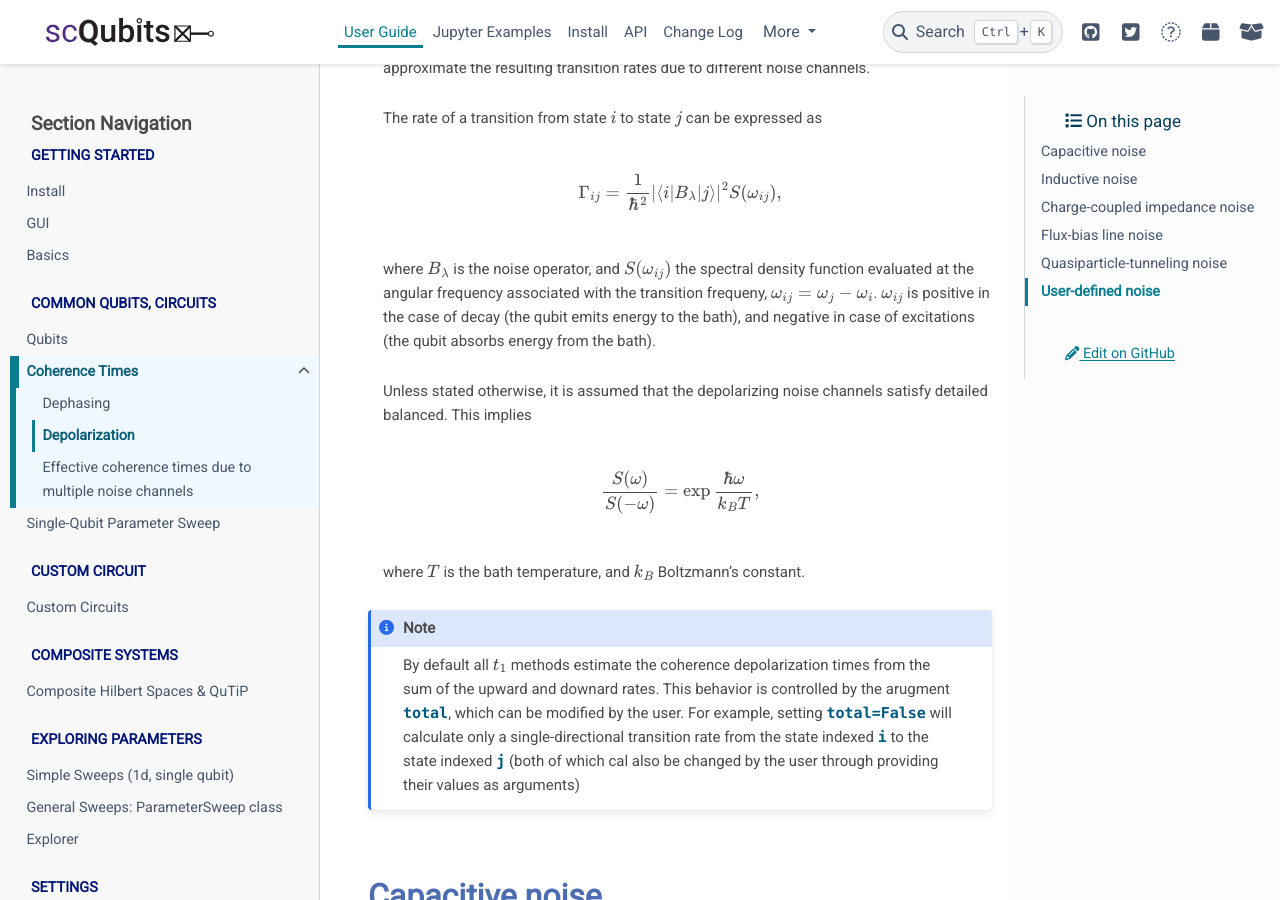
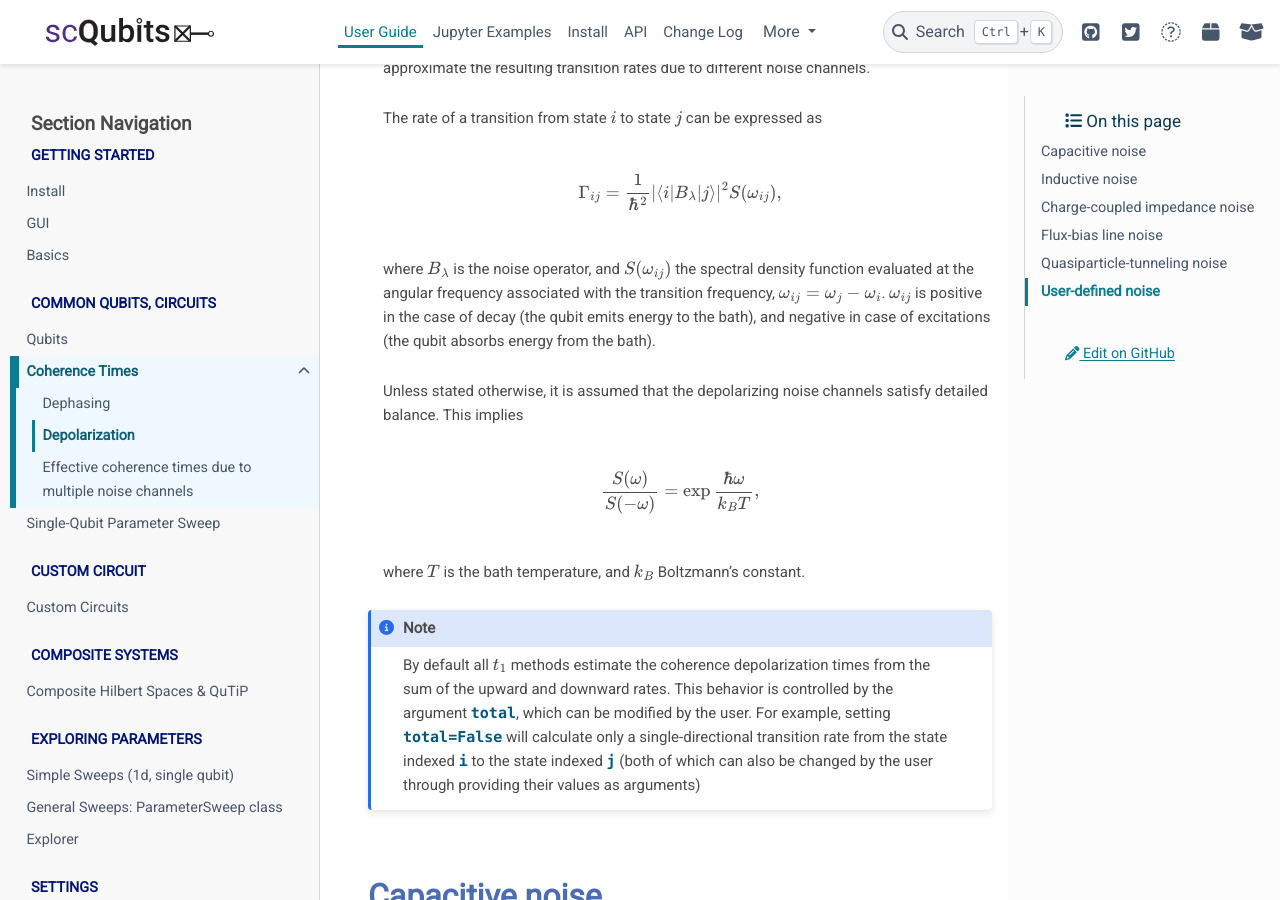
Before and after one commit to scqubits/scqubits-doc, a Sphinx documentation site: the page built from docs/source/guide/noise/depolarization.rst, in a window 1280 px wide and 900 px high, scrolled down 250 px. Built offline with Sphinx 7.4.7 and the PyData theme 0.15.4, drawn with Linux system fonts in a browser that asks for light colours; pages that are not in the unit, such as notebooks, are missing from menus; some of the changed text lies outside the part shown.

Commit message:
prose pass: noise-pages typos and grammar
- guide-noise.rst: example previously called methods on \`transmon\`
  but the instance was named \`tune_tmon\` (supersedes PR #25).
- depolarization.rst: frequeny -> frequency; "satisfy detailed
  balanced" -> "satisfy detailed balance"; downard -> downward;
  arugment -> argument; "cal also be changed" -> "can also be
  changed"; "to a infinite" -> "to an infinite"; tunelling ->
  tunneling.
- effective_noise.rst: "via a methods" -> "via the methods".

Co-Authored-By: Claude Opus 4.7 (1M context) <noreply@anthropic.com>

```diff
--- a/docs/source/guide/noise/depolarization.rst
+++ b/docs/source/guide/noise/depolarization.rst
@@ -15,11 +15,11 @@ The rate of a transition from state :math:`i` to state :math:`j` can be expresse
    \Gamma_{ij} = \frac{1}{\hbar^2} |\langle i| B_{\lambda} |j \rangle|^2 S(\omega_{ij}),
 
 where :math:`B_\lambda` is the noise operator, and :math:`S(\omega_{ij})` the spectral density function evaluated at
-the angular frequency associated with the transition frequeny, :math:`\omega_{ij} = \omega_{j} - \omega_{i}`.
+the angular frequency associated with the transition frequency, :math:`\omega_{ij} = \omega_{j} - \omega_{i}`.
 :math:`\omega_{ij}` is positive in the case of  decay (the qubit emits energy to the bath), and negative in case of
 excitations (the qubit absorbs energy from the bath).
 
-Unless stated otherwise, it is assumed that the depolarizing noise channels satisfy detailed balanced. This implies
+Unless stated otherwise, it is assumed that the depolarizing noise channels satisfy detailed balance. This implies
 
 .. math::
 
@@ -30,10 +30,10 @@ where :math:`T` is the bath temperature, and :math:`k_B` Boltzmann's constant.
 
 .. note::
 
-    By default all :math:`t_1` methods estimate the coherence depolarization times from the sum of the upward and downard rates.
-    This behavior is controlled by the arugment `total`, which can be modified by the user. For example, setting `total=False`
+    By default all :math:`t_1` methods estimate the coherence depolarization times from the sum of the upward and downward rates.
+    This behavior is controlled by the argument `total`, which can be modified by the user. For example, setting `total=False`
     will calculate only a single-directional transition rate from the state indexed `i` to the state indexed `j` (both of which
-    cal also be changed by the user through providing their values as arguments)
+    can also be changed by the user through providing their values as arguments)
 
 
 Capacitive noise
--- a/docs/source/guide/noise/effective_noise.rst
+++ b/docs/source/guide/noise/effective_noise.rst
@@ -29,7 +29,7 @@ channels that can actually be calculated for any given qubit, to see a list of t
 could be used. Users can also explicitly specify what noise processes should be included in effective noise calculations.
 
 
-Calculating :math:`T_1` and :math:`T_2` can be done via a methods ``t1_effective`` and ``t2_effective`` respectively.
+Calculating :math:`T_1` and :math:`T_2` can be done via the methods ``t1_effective`` and ``t2_effective`` respectively.
 
 For more information on the method signatures, see the
 :ref:`API documentation <apidoc>`
--- a/docs/source/guide/noise/guide-noise.rst
+++ b/docs/source/guide/noise/guide-noise.rst
@@ -28,8 +28,8 @@ This example illustrates the use for the case of a ``TunableTransmon`` qubit::
         ng=0.3,
         ncut=150
     )
-    transmon.supported_noise_channels()
-    transmon.tphi_1_over_f_flux()
+    tune_tmon.supported_noise_channels()
+    tune_tmon.tphi_1_over_f_flux()
 
 
 The last call to the method ``tphi_1_over_f_flux()`` returns an estimate of the pure dephasing time due
```
Also changed, not shown: other parts of docs/source/guide/noise/depolarization.rst (+2 -2 lines).
